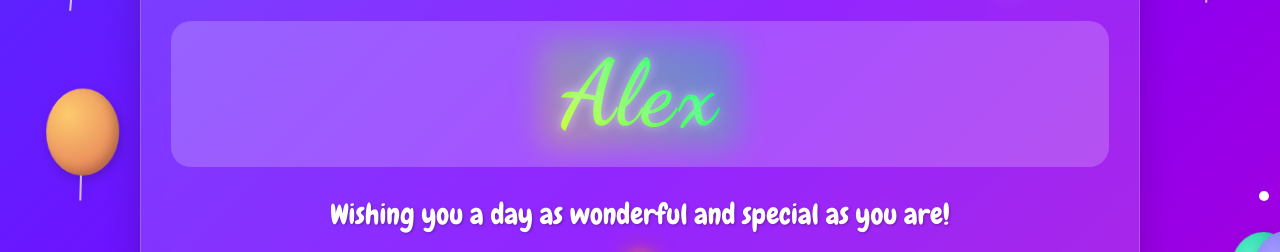
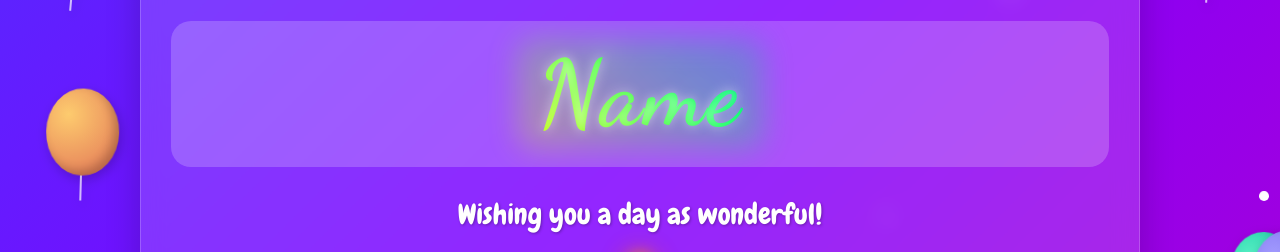
Before and after one commit to copperpirates/happy-birthday, a plain HTML site: page index.html in a window 1280 px wide. Shown: the part 182-434 px from the top of the page. Drawn offline with Linux system fonts and the light colour scheme.

Commit message:
Update index.html

```diff
--- a/index.html
+++ b/index.html
@@ -3,7 +3,7 @@
 <head>
     <meta charset="UTF-8">
     <meta name="viewport" content="width=device-width, initial-scale=1.0">
-    <title>Happy Birthday Alex!</title>
+    <title>Happy Birthday</title>
     <link href="https://fonts.googleapis.com/css2?family=Pacifico&family=Chewy&family=Dancing+Script:wght@700&display=swap" rel="stylesheet">
     <style>
         * {
@@ -393,11 +393,11 @@
         <h1>Happy Birthday</h1>
 
         <div class="name-container performance-optimized">
-            <div class="name">Alex</div>
+            <div class="name">Name</div>
         </div>
 
         <div class="message">
-            Wishing you a day as wonderful and special as you are!
+            Wishing you a day as wonderful!
         </div>
 
         <div class="cake-container performance-optimized">
@@ -695,4 +695,5 @@
         });
     </script>
 </body>
+
 </html>
```
